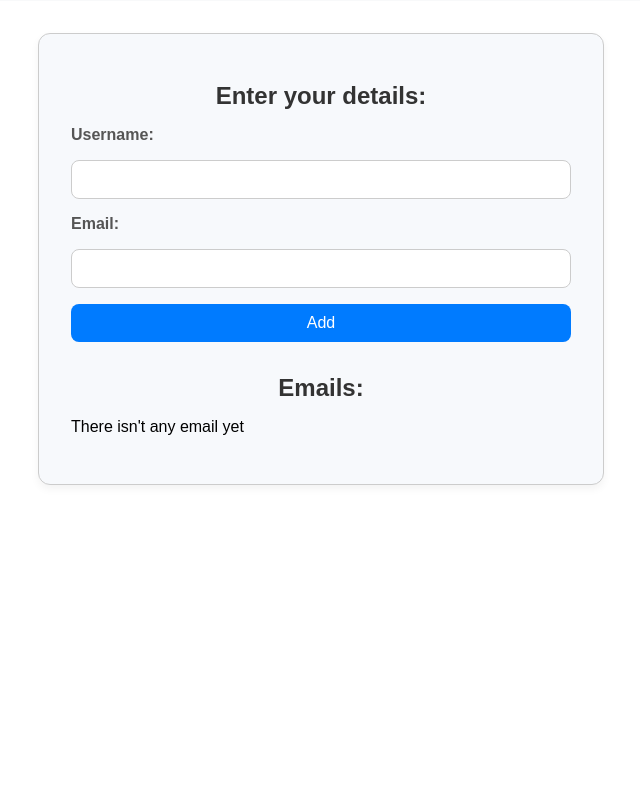
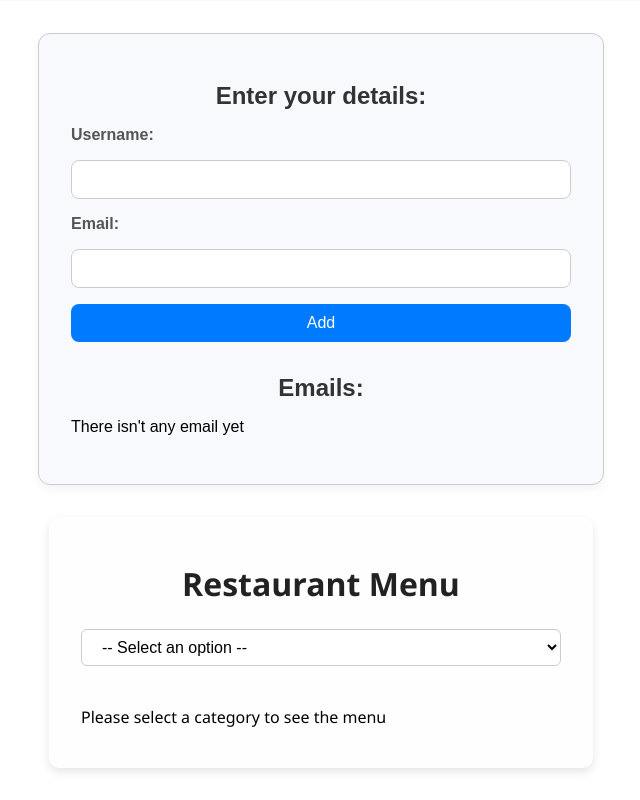
Before and after one commit to Fernando-Herrero/react-conditions-lists, a React (Vite) app: page / in a window 1280 px wide. Shown: the part 3585-4385 px from the top of the page, without its empty margins (319-959 px from the left). Before the commit the page ends 4102 px from the top, so only its background shows below. Built offline with nearby package versions, Linux system fonts and the light colour scheme.

Commit message:
feat(RestaurantMenu): create restaurant menu component

```diff
--- a/src/App.jsx
+++ b/src/App.jsx
@@ -8,6 +8,7 @@ import { NameList } from "./components/NameList/NameList";
 import { OrderManager } from "./components/OrderManager/OrderManager";
 import { ProductList } from "./components/ProductList/ProductList";
 import { RemoveItemList } from "./components/RemoveItemList/RemoveItemList";
+import { RestaurantMenu } from "./components/RestaurantMenu/RestaurantMenu";
 import { ScoreBoard } from "./components/ScoreBoard/ScoreBoard";
 import { TaskList } from "./components/TaskList/TaskList";
 import { ToggleItemList } from "./components/ToggleItemList/ToggleItemList";
@@ -29,6 +30,7 @@ function App() {
 			<ScoreBoard />
 			<MovieFavorites />
 			<EmailCollector />
+			<RestaurantMenu />
 		</>
 	);
 }
--- /dev/null
+++ b/src/components/RestaurantMenu/RestaurantMenu.css
@@ -0,0 +1,66 @@
+/* RestaurantMenu.css */
+
+.restaurant-menu-container {
+	max-width: 480px;
+	margin: 2rem auto;
+	padding: 1.5rem 2rem;
+	background-color: #fefefe;
+	border-radius: 10px;
+	box-shadow: 0 4px 10px rgba(0, 0, 0, 0.1);
+	font-family: "Segoe UI", Tahoma, Geneva, Verdana, sans-serif;
+}
+
+.restaurant-menu-container h1 {
+	text-align: center;
+	margin-bottom: 1.5rem;
+	color: #222;
+}
+
+#restaurant-menu-selector {
+	width: 100%;
+	padding: 0.5rem 1rem;
+	font-size: 1rem;
+	border: 1.5px solid #ccc;
+	border-radius: 6px;
+	background-color: #fff;
+	margin-bottom: 1.5rem;
+	cursor: pointer;
+	transition: border-color 0.3s ease;
+}
+
+#restaurant-menu-selector:focus {
+	outline: none;
+	border-color: #0078d4;
+}
+
+.restaurant-menu-list {
+	list-style: none;
+	padding: 0;
+	margin: 0;
+}
+
+.restaurant-menu-list-category {
+	display: flex;
+	justify-content: space-between;
+	background-color: #f7f7f7;
+	margin-bottom: 0.8rem;
+	padding: 0.8rem 1rem;
+	border-radius: 8px;
+	box-shadow: 0 1px 3px rgba(0, 0, 0, 0.05);
+	transition: background-color 0.2s ease;
+}
+
+.restaurant-menu-list-category:hover {
+	background-color: #e6f0ff;
+}
+
+.restaurant-menu-list-category p {
+	margin: 0;
+	font-weight: 600;
+	color: #333;
+}
+
+.restaurant-menu-list-category span {
+	font-weight: 500;
+	color: #555;
+}
--- /dev/null
+++ b/src/components/RestaurantMenu/RestaurantMenu.jsx
@@ -0,0 +1,49 @@
+import { useState } from "react";
+import "./RestaurantMenu.css";
+
+const menu = [
+	{ name: "Tortilla de patatas", price: 6.5, category: "Entrante" },
+	{ name: "Paella", price: 12.9, category: "Principal" },
+	{ name: "Tarta de queso", price: 4.5, category: "Postre" },
+];
+
+export const RestaurantMenu = () => {
+	const [showMenu, setShowMenu] = useState([]);
+	const [select, setSelect] = useState("");
+
+	const onSelectChange = (event) => {
+		const inputValue = event.target.value;
+
+		const filteredCategory = inputValue === "" ? [] : menu.filter((plate) => plate.category === inputValue);
+
+		setSelect(inputValue);
+		setShowMenu(filteredCategory);
+	};
+
+	return (
+		<div className="restaurant-menu-container">
+			<h1> Restaurant Menu</h1>
+			<label htmlFor="restaurant-menu-selector"></label>
+			<select name="restaurant-menu" id="restaurant-menu-selector" value={select} onChange={onSelectChange}>
+				<option value="">-- Select an option --</option>
+				<option value="Entrante">Entrante</option>
+				<option value="Principal">Principal</option>
+				<option value="Postre">Postre</option>
+			</select>
+
+			{showMenu.length === 0 && select === "" && <p>Please select a category to see the menu</p>}
+			{showMenu.length > 0 && (
+				<ul className="restaurant-menu-list">
+					{showMenu.map(({ name, price }, index) => (
+						<li key={`${name}-${index}`} className="restaurant-menu-list-category">
+							<p>
+								<strong>{name}</strong>
+							</p>
+							<span>{price}€</span>
+						</li>
+					))}
+				</ul>
+			)}
+		</div>
+	);
+};
```
